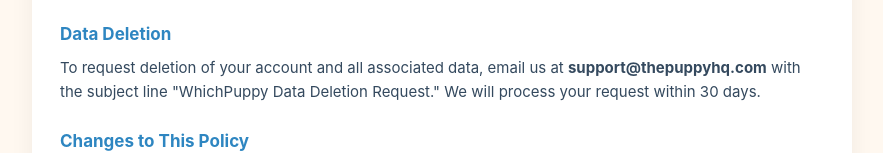
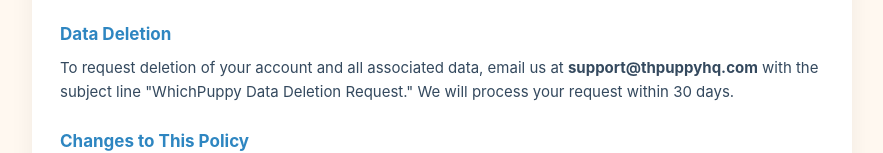
Before and after one commit to utkarshrnc-cpu/WhichPuppy-Legal, a plain HTML site: page index.html in a window 1280 px wide. Shown: the part 1463-1616 px from the top of the page, without its empty margins (198-1081 px from the left). Drawn offline with Linux system fonts and the light colour scheme.

Commit message:
Update index.html

```diff
--- a/index.html
+++ b/index.html
@@ -163,7 +163,7 @@
       <p>You have the right to access, correct, export, or delete your personal data at any time. To exercise these rights, contact us at the email below.</p>
 
       <h3>Data Deletion</h3>
-      <p>To request deletion of your account and all associated data, email us at <strong>support@thepuppyhq.com</strong> with the subject line "WhichPuppy Data Deletion Request." We will process your request within 30 days.</p>
+      <p>To request deletion of your account and all associated data, email us at <strong>support@thpuppyhq.com</strong> with the subject line "WhichPuppy Data Deletion Request." We will process your request within 30 days.</p>
 
       <h3>Changes to This Policy</h3>
       <p>We may update this policy from time to time. Material changes will be communicated through the app or by email.</p>
@@ -271,7 +271,7 @@
       </ul>
 
       <h3>Reporting Issues</h3>
-      <p>If you encounter AI-generated content that is factually incorrect, harmful, or inappropriate, please report it to us at <strong>support@thepuppyhq.com</strong>. We take these reports seriously and use them to improve the app.</p>
+      <p>If you encounter AI-generated content that is factually incorrect, harmful, or inappropriate, please report it to us at <strong>support@thpuppyhq.com</strong>. We take these reports seriously and use them to improve the app.</p>
     </div>
 
     <!-- ═══════════════ SUPPORT ═══════════════ -->
@@ -282,7 +282,7 @@
       <p>Have a question, found a bug, or need help with WhichPuppy? We'd love to hear from you.</p>
 
       <div class="support-box">
-        <p>📧 Email us at <strong>support@thepuppyhq.com</strong></p>
+        <p>📧 Email us at <strong>support@thpuppyhq.com</strong></p>
         <p style="margin-bottom: 0; font-size: 14px;">We aim to respond within 48 hours.</p>
       </div>
 
@@ -294,10 +294,10 @@
       <p><strong>Bug Reports:</strong> Please include your iPhone model, iOS version, and a description of what happened. Screenshots are very helpful.</p>
 
       <h3>Data Deletion Requests</h3>
-      <p>To delete your account and all associated data, email <strong>support@thepuppyhq.com</strong> with the subject line "WhichPuppy Data Deletion Request." We will process your request within 30 days.</p>
+      <p>To delete your account and all associated data, email <strong>support@thpuppyhq.com</strong> with the subject line "WhichPuppy Data Deletion Request." We will process your request within 30 days.</p>
 
       <h3>Press & Partnerships</h3>
-      <p>For press inquiries, business partnerships, or media questions, please email <strong>support@thepuppyhq.com</strong> with "Press" or "Partnership" in the subject line.</p>
+      <p>For press inquiries, business partnerships, or media questions, please email <strong>support@thpuppyhq.com</strong> with "Press" or "Partnership" in the subject line.</p>
     </div>
 
   </div>
```
